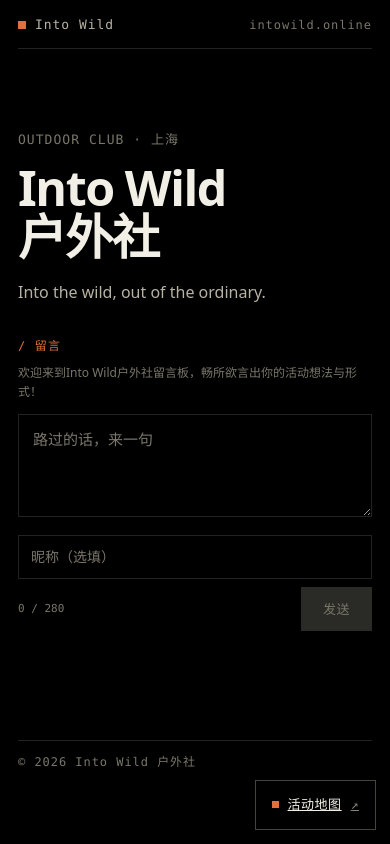
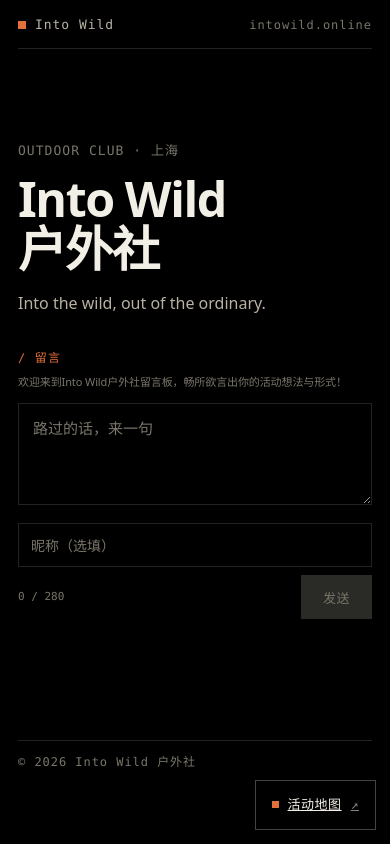
Before and after one commit to StarFall0220/intowild-site, a React (Vite) app: page / in a window 390 px wide. Built offline with nearby package versions, Linux system fonts and the light colour scheme.

Commit message:
style(guestbook): 手机端欢迎语压成一行

```diff
--- a/src/guestbook.css
+++ b/src/guestbook.css
@@ -313,6 +313,20 @@
   .gb-item-body {
     font-size: 14px;
   }
+
+  /* 手机端把欢迎语压成一行：字号收到 11px，字距略收紧 */
+  .gb-note {
+    font-size: 11px;
+    line-height: 1.5;
+    letter-spacing: -0.01em;
+  }
+}
+
+/* 更窄的屏（≤360）再收一点，尽量仍是一行 */
+@media (max-width: 360px) {
+  .gb-note {
+    font-size: 10px;
+  }
 }
 
 /* ---------- 子域：管理（删除） ---------- */
```
